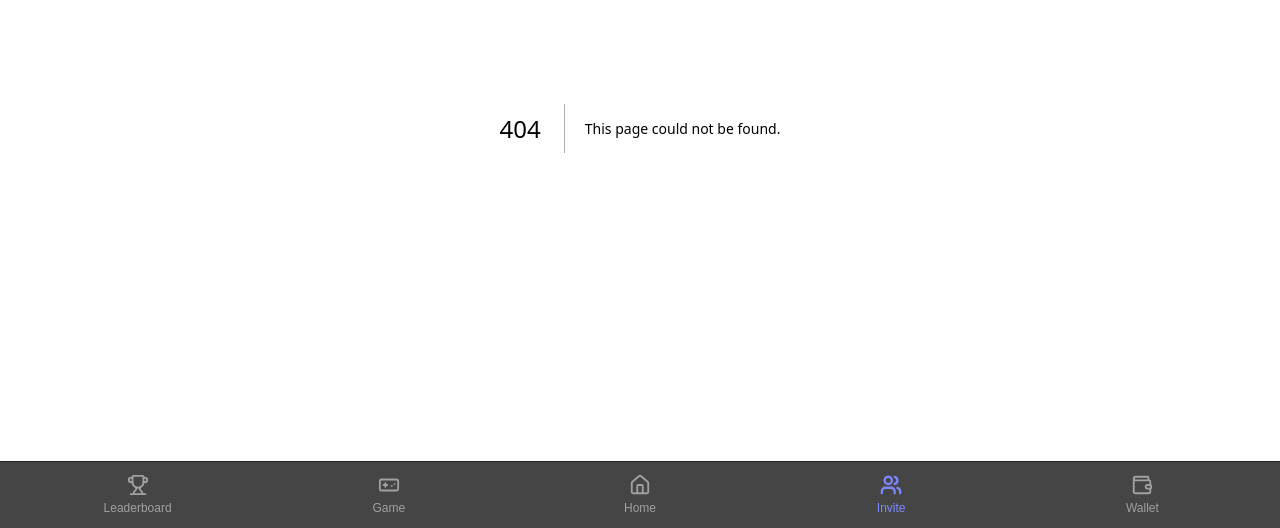
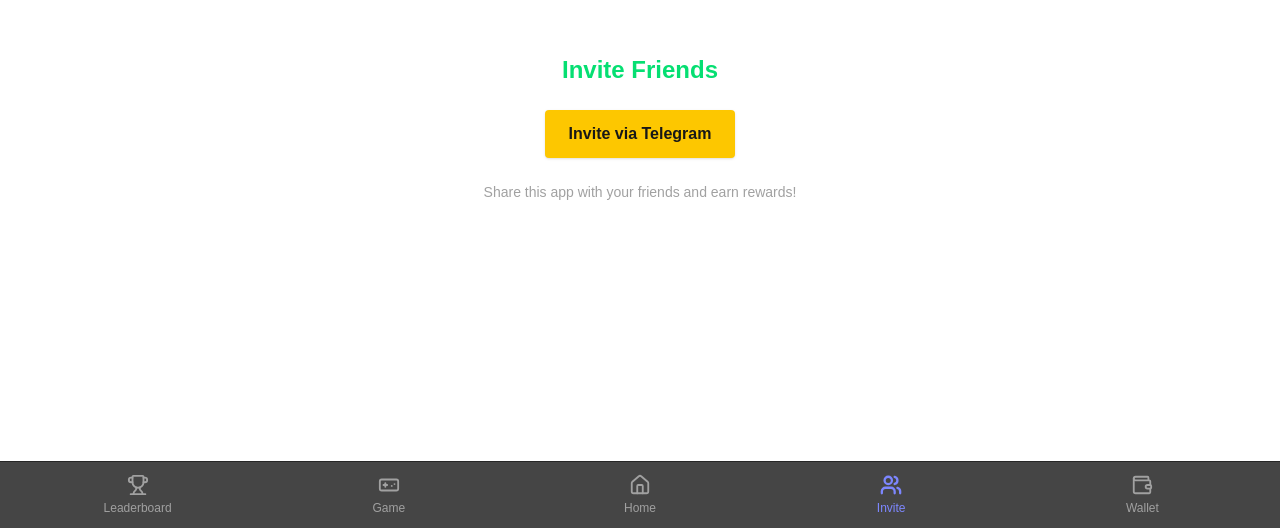
Before and after one commit to Siam-Kabir-2/my-tg-app, a Next.js app: page /invite in a window 1280 px wide. Before the commit this address had no page. Shown: the part 272-800 px from the top of the page. Built offline with nearby package versions, Linux system fonts and the light colour scheme.

Commit message:
Invite page

```diff
--- /dev/null
+++ b/app/invite/page.tsx
@@ -0,0 +1,34 @@
+"use client";
+import { useTelegram } from "@/hooks/useTelegram";
+
+export default function InvitePage() {
+  const { webApp } = useTelegram();
+
+  const handleInvite = () => {
+    if (webApp && webApp.share) {
+      // ✅ Correct usage
+      webApp.share(
+        "🚀 Join me in the $SIA Coin Telegram Mini App and earn coins! " +
+        `${window.location.origin}`,
+        { to: "contacts" } // optional: "contacts" or "stories"
+      );
+    } else {
+      alert("Telegram share not available. Open inside Telegram app.");
+    }
+  };
+
+  return (
+    <main className="flex flex-col items-center justify-center min-h-screen space-y-6">
+      <h1 className="text-2xl font-bold text-green-400">Invite Friends</h1>
+      <button
+        className="px-6 py-3 rounded bg-yellow-400 text-neutral-900 font-bold shadow hover:bg-yellow-300 transition"
+        onClick={handleInvite}
+      >
+        Invite via Telegram
+      </button>
+      <p className="text-neutral-400 text-sm">
+        Share this app with your friends and earn rewards!
+      </p>
+    </main>
+  );
+}
--- a/app/layout.tsx
+++ b/app/layout.tsx
@@ -3,7 +3,6 @@ import { Geist, Geist_Mono } from "next/font/google";
 import "./globals.css";
 import Script from "next/script";
 import Navigation from "@/components/shared/navigation";
-import TelegramFullscreen from "@/components/shared/AppExpand";
 
 const geistSans = Geist({
   variable: "--font-geist-sans",
@@ -34,19 +33,11 @@ export default function RootLayout({
         suppressHydrationWarning
         className={`${geistSans.variable} ${geistMono.variable} antialiased bg-neutral-900 text-white`}
       >
-        {/* Telegram Web App SDK */}
         <Script
           src="https://telegram.org/js/telegram-web-app.js"
           strategy="beforeInteractive"
         />
-
-        {/* Force fullscreen on Telegram */}
-        <TelegramFullscreen />
-
-        {/* App content */}
         <div id="app-root">{children}</div>
-
-        {/* Bottom Navigation */}
         <Navigation />
       </body>
     </html>
--- a/components/shared/AppExpand.tsx
+++ /dev/null
@@ -1,26 +0,0 @@
-"use client";
-import { useEffect } from "react";
-
-export default function TelegramFullscreen() {
-  useEffect(() => {
-    const interval = setInterval(() => {
-      const webApp = (window as any).Telegram?.WebApp;
-      if (webApp) {
-        webApp.ready();
-        webApp.expand();
-        webApp.setBackgroundColor("#1a1a1a");
-        webApp.MainButton.hide();
-
-        // Force iframe/document to fill viewport
-        document.documentElement.style.height = `${webApp.viewportHeight}px`;
-        document.body.style.height = `${webApp.viewportHeight}px`;
-
-        clearInterval(interval);
-      }
-    }, 100);
-
-    return () => clearInterval(interval);
-  }, []);
-
-  return null;
-}
--- a/types/telegram.ts
+++ b/types/telegram.ts
@@ -25,6 +25,7 @@ export interface TelegramWebApp {
   themeParams: Record<string, string>;
   showAlert: (msg: string, cb?: () => void) => void;
   setBackgroundColor: (color: string) => void;
+  share: (message: string, options?: { to?: "contacts" | "stories" }) => void;
   MainButton: {
     text: string;
     isVisible: boolean;
```
